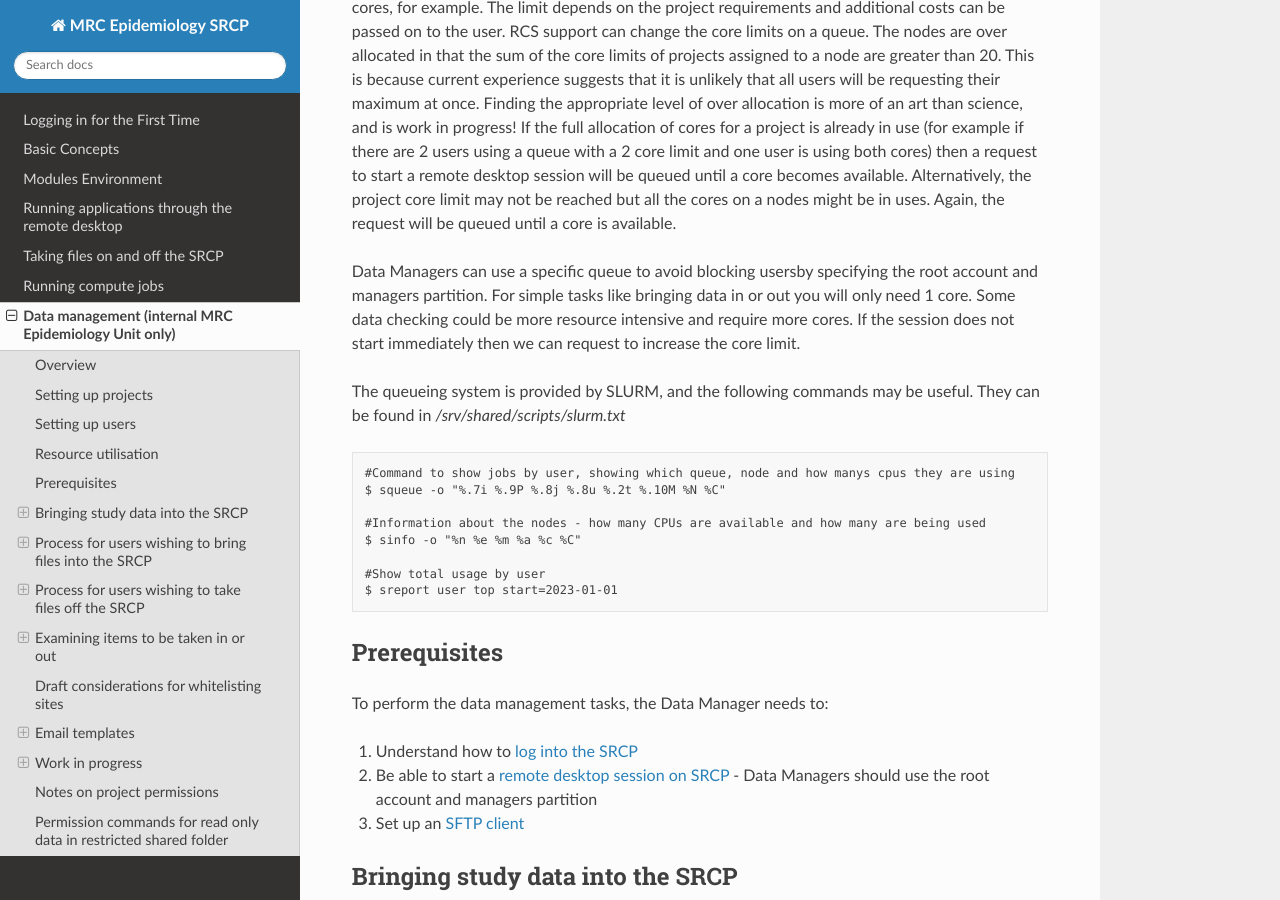
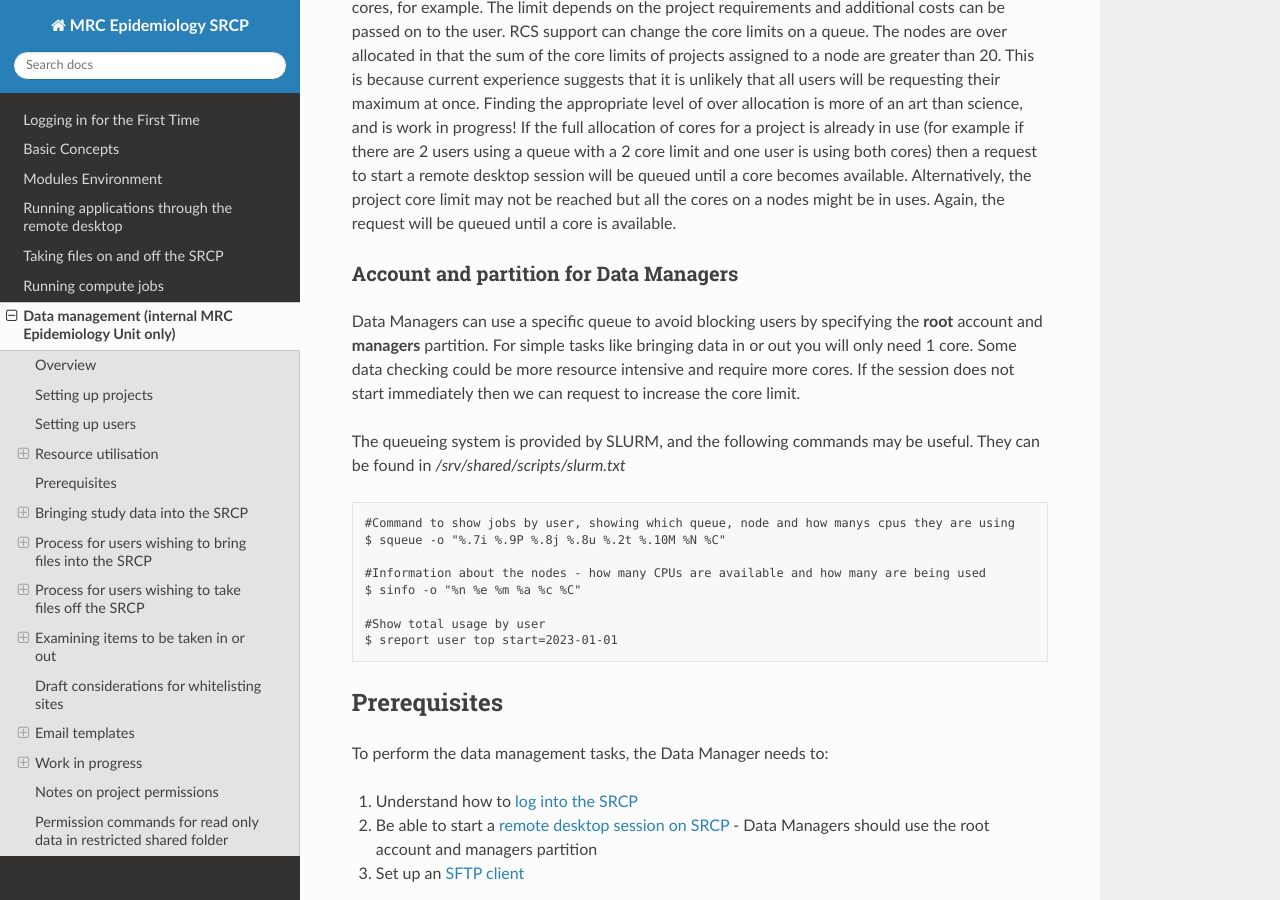
Before and after one commit to epi-analysis/SRCP_docs, a Sphinx documentation site: the page built from docs/source/06-Data-management.rst, in a window 1280 px wide and 900 px high, scrolled down 2513 px. Built offline with Sphinx 7.4.7 and the Read the Docs theme 3.1.0, drawn with Linux system fonts in a browser that asks for light colours.

Commit message:
Update 06-Data-management.rst

```diff
--- a/docs/source/06-Data-management.rst
+++ b/docs/source/06-Data-management.rst
@@ -63,7 +63,10 @@
 ---------------------
 The SRCP is made up of nodes. The CPU nodes we use have 20 cores available, and we currently have 2 nodes (compute-0 and compute-1). GPU nodes have 24 CPU cores and 1 A100 GPU, and are more expensive. Nodes are paid for on a pro-rated annual basis, and we are not operating a hourly charge model like CSD3. When a project is set up we set a limit on the maximum number of cores that can be used by that project. For a single user it might be appropriate to set a limit of 2 cores, for example. The limit depends on the project requirements and additional costs can be passed on to the user. RCS support can change the core limits on a queue. The nodes are over allocated in that the sum of the core limits of projects assigned to a node are greater than 20. This is because current experience suggests that it is unlikely that all users will be requesting their maximum at once. Finding the appropriate level of over allocation is more of an art than science, and is work in progress! If the full allocation of cores for a project is already in use (for example if there are 2 users using a queue with a 2 core limit and one user is using both cores) then a request to start a remote desktop session will be queued until a core becomes available. Alternatively, the project core limit may not be reached but all the cores on a nodes might be in uses. Again, the request will be queued until a core is available.
 
-Data Managers can use a specific queue to avoid blocking usersby specifying the root account and managers partition. For simple tasks like bringing data in or out you will only need 1 core. Some data checking could be more resource intensive and require more cores. If the session does not start immediately then we can request to increase the core limit.
+Account and partition for Data Managers
+~~~~~~~~~~~~~~~~~~~~~~~~~~~~~~~~~~~~~~~
+
+Data Managers can use a specific queue to avoid blocking users by specifying the **root** account and **managers** partition. For simple tasks like bringing data in or out you will only need 1 core. Some data checking could be more resource intensive and require more cores. If the session does not start immediately then we can request to increase the core limit.
 
 The queueing system is provided by SLURM, and the following commands may be useful. They can be found in `/srv/shared/scripts/slurm.txt`
 
```
